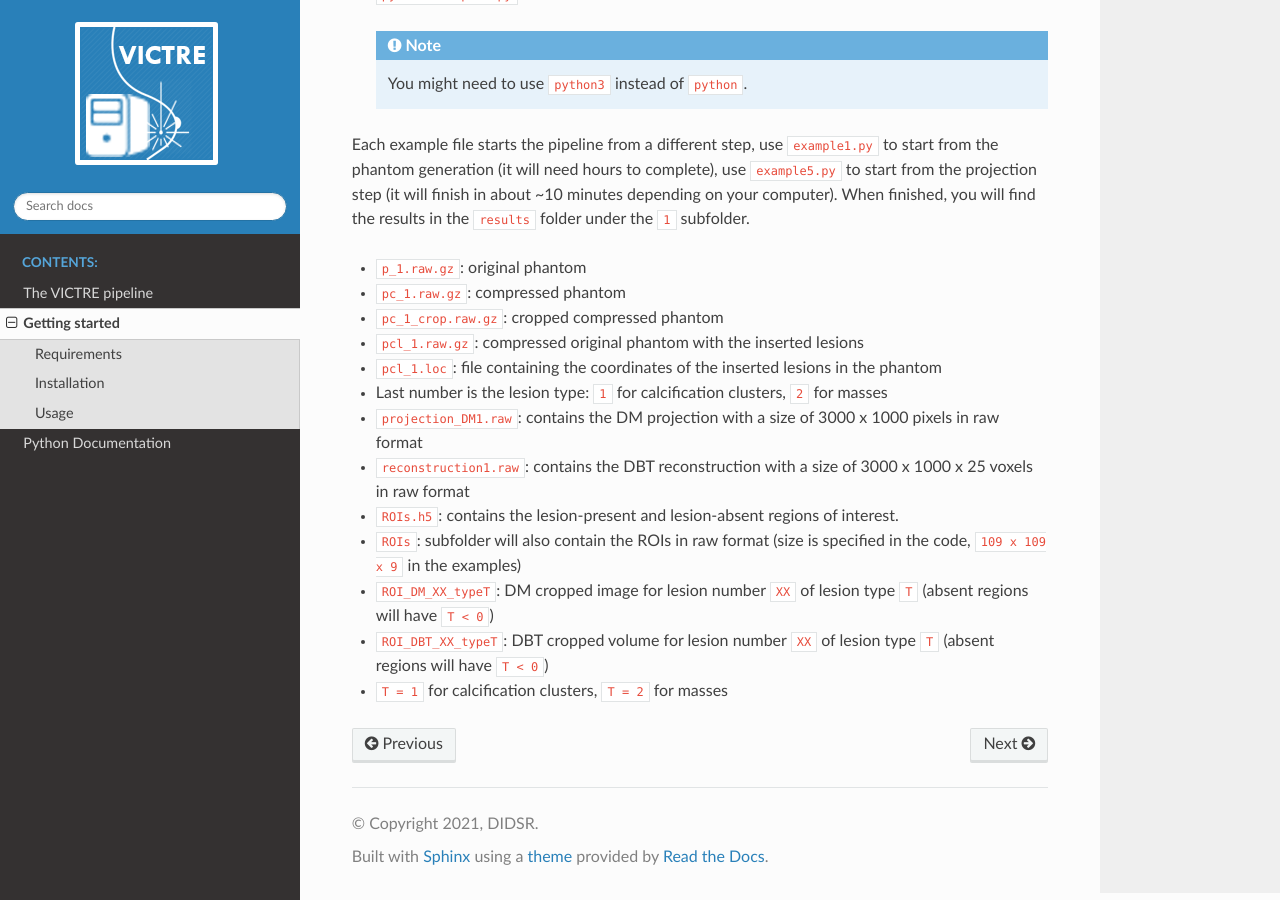
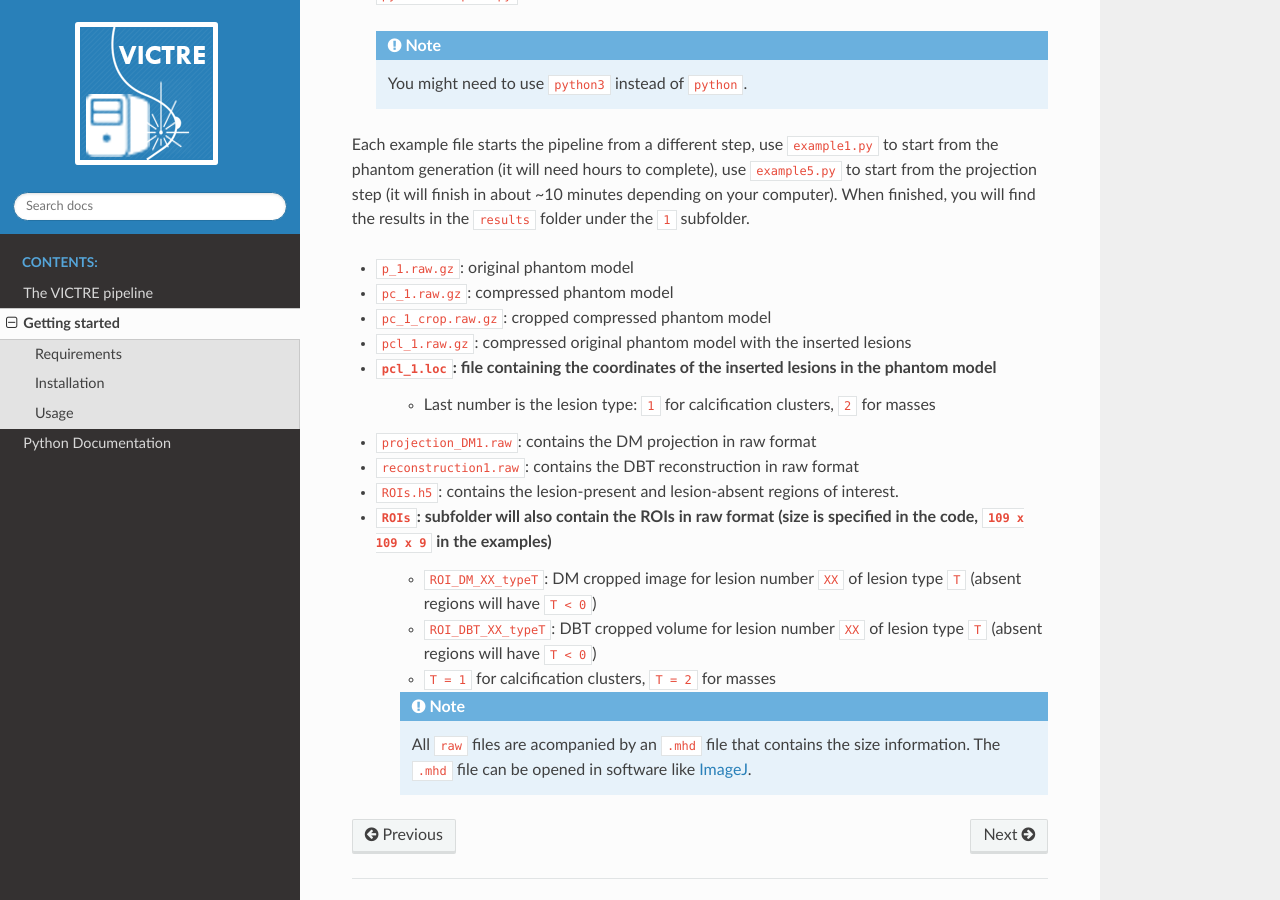
Before and after one commit to DIDSR/VICTRE_PIPELINE, a Sphinx documentation site: the page built from doc/started.rst, in a window 1280 px wide and 900 px high, scrolled down 2214 px. Built offline with Sphinx 7.4.7 and the Read the Docs theme 2.0.0, drawn with Linux system fonts in a browser that asks for light colours.

Commit message:
Update documentation

```diff
--- a/doc/started.rst
+++ b/doc/started.rst
@@ -96,25 +96,18 @@
 finished, you will find the results in the ``results`` folder under the
 ``1`` subfolder.
 
--  ``p_1.raw.gz``: original phantom
--  ``pc_1.raw.gz``: compressed phantom
--  ``pc_1_crop.raw.gz``: cropped compressed phantom
--  ``pcl_1.raw.gz``: compressed original phantom with the inserted
-   lesions
--  ``pcl_1.loc``: file containing the coordinates of the inserted
-   lesions in the phantom
--  Last number is the lesion type: ``1`` for calcification clusters,
-   ``2`` for masses
--  ``projection_DM1.raw``: contains the DM projection with a size of
-   3000 x 1000 pixels in raw format
--  ``reconstruction1.raw``: contains the DBT reconstruction with a size
-   of 3000 x 1000 x 25 voxels in raw format
--  ``ROIs.h5``: contains the lesion-present and lesion-absent regions of
-   interest.
--  ``ROIs``: subfolder will also contain the ROIs in raw format (size is
-   specified in the code, ``109 x 109 x 9`` in the examples)
--  ``ROI_DM_XX_typeT``: DM cropped image for lesion number ``XX`` of
-   lesion type ``T`` (absent regions will have ``T < 0``)
--  ``ROI_DBT_XX_typeT``: DBT cropped volume for lesion number ``XX`` of
-   lesion type ``T`` (absent regions will have ``T < 0``)
--  ``T = 1`` for calcification clusters, ``T = 2`` for masses
+-  ``p_1.raw.gz``: original phantom model
+-  ``pc_1.raw.gz``: compressed phantom model
+-  ``pc_1_crop.raw.gz``: cropped compressed phantom model
+-  ``pcl_1.raw.gz``: compressed original phantom model with the inserted lesions
+-  ``pcl_1.loc``: file containing the coordinates of the inserted lesions in the phantom model
+    -  Last number is the lesion type: ``1`` for calcification clusters, ``2`` for masses
+-  ``projection_DM1.raw``: contains the DM projection in raw format
+-  ``reconstruction1.raw``: contains the DBT reconstruction in raw format
+-  ``ROIs.h5``: contains the lesion-present and lesion-absent regions of interest.
+-  ``ROIs``: subfolder will also contain the ROIs in raw format (size is specified in the code, ``109 x 109 x 9`` in the examples)
+    -  ``ROI_DM_XX_typeT``: DM cropped image for lesion number ``XX`` of lesion type ``T`` (absent regions will have ``T < 0``)
+    -  ``ROI_DBT_XX_typeT``: DBT cropped volume for lesion number ``XX`` of lesion type ``T`` (absent regions will have ``T < 0``)
+    -  ``T = 1`` for calcification clusters, ``T = 2`` for masses
+
+    .. note:: All ``raw`` files are acompanied by an ``.mhd`` file that contains the size information. The ``.mhd`` file can be opened in software like `ImageJ <https://imagej.nih.gov/ij/>`__.
```
Also changed, not shown: README.md (+3 -3 lines).
